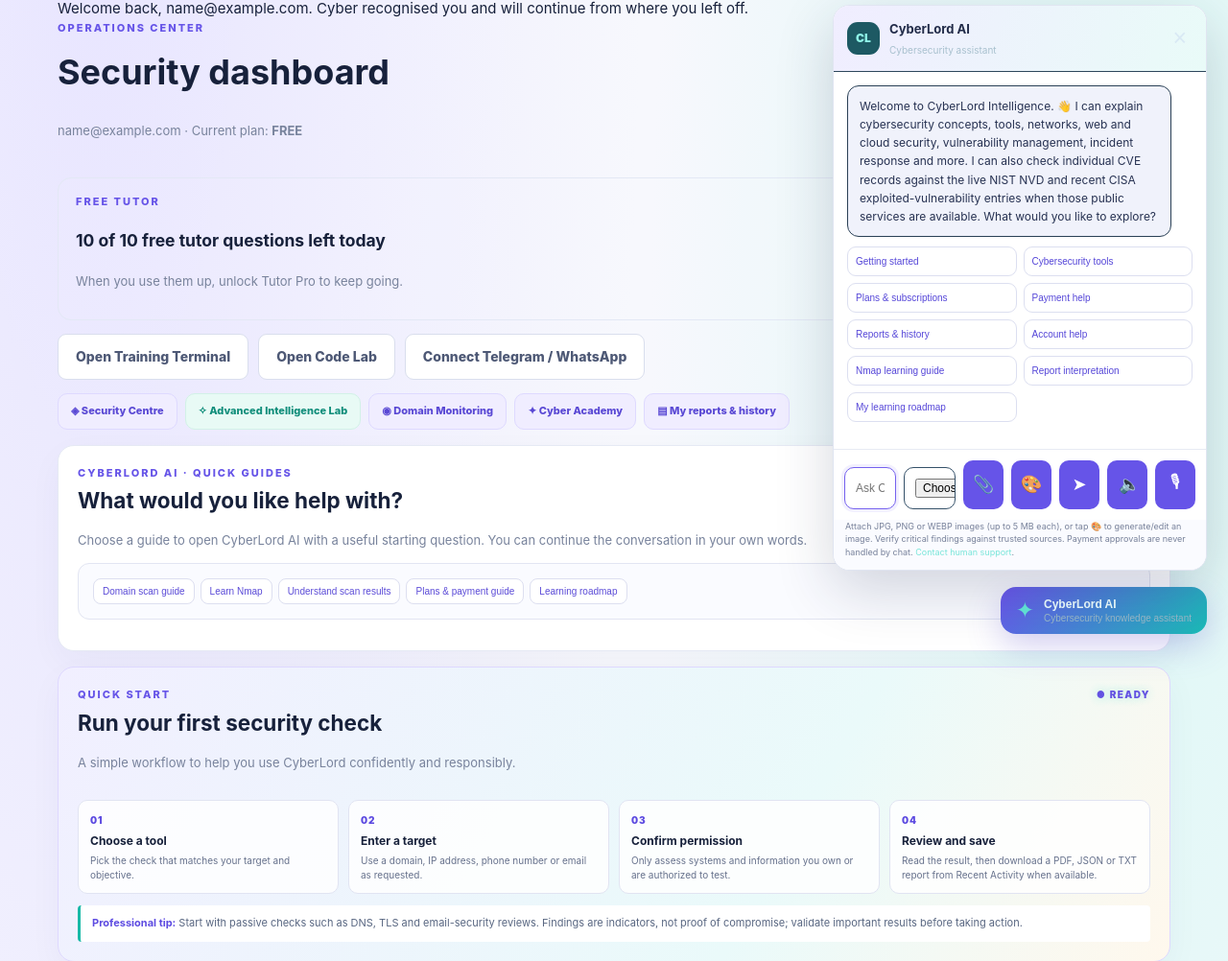
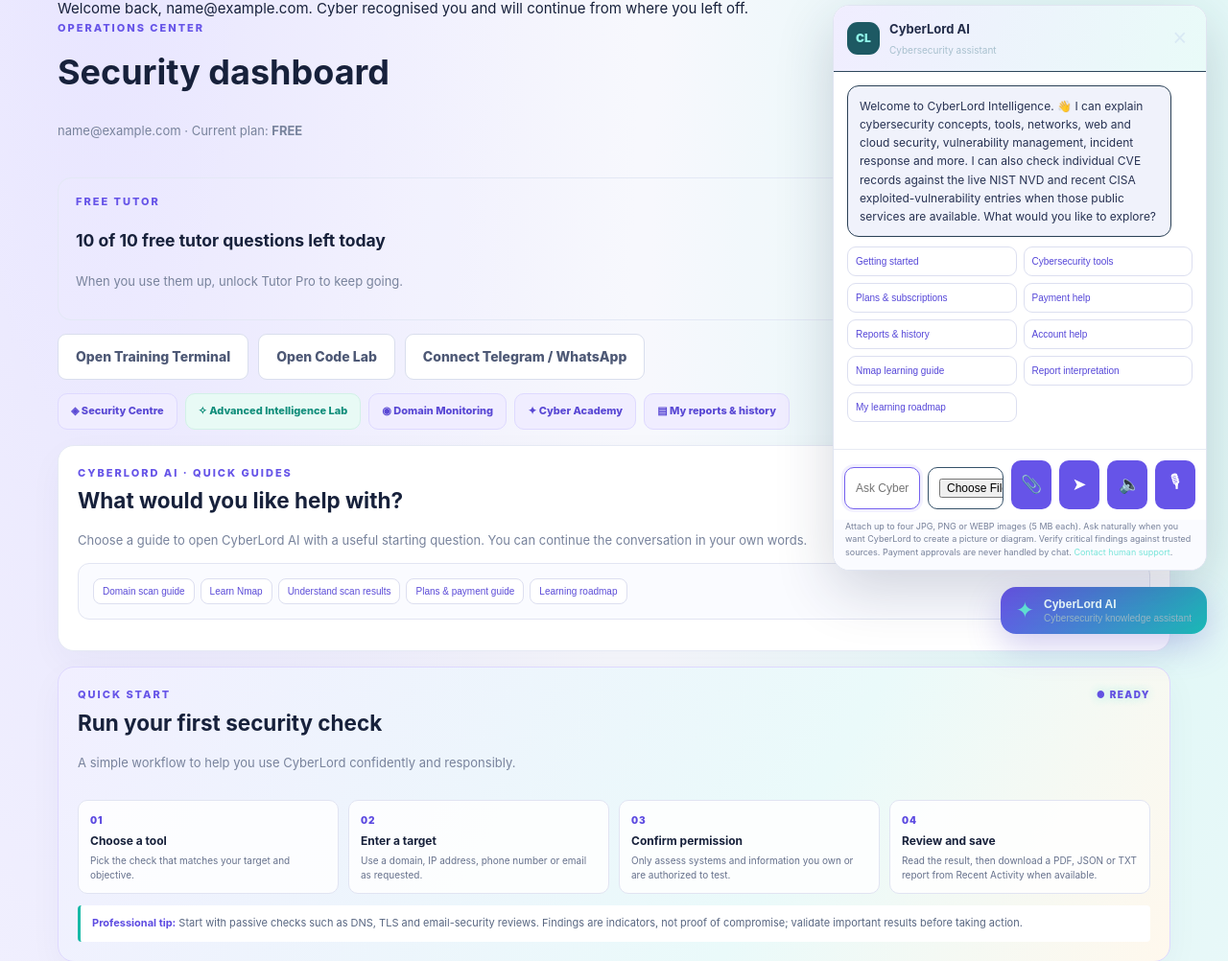
Before and after one commit to mic356/CyberLord-Domain-Intelligence-V2, a Flask app: page /dashboard in a window 1280 px wide, after a click that opens the changed part. Shown: the part 117-1119 px from the top of the page at 96% size. Run offline with Flask 3, Linux system fonts and the light colour scheme; the visitor is signed in with stand-in values (Sample User, id 1); data that the repository does not hold is empty; parts of the project's set-up code (start-up, migrations or seed data) failed here and were passed over; some libraries are stand-ins or nearby versions.

Commit message:
ugrade on cyberlord

```diff
--- a/static/app.js
+++ b/static/app.js
@@ -161,6 +161,23 @@ document.querySelectorAll(".tool-card").forEach(card=>{
     el.textContent=text;
     messagesEl.appendChild(el);if(role==="bot")linkify(el);scroll();return el;
   };
+  const renderGeneratedMedia=(data, target)=>{
+    (data.generated_files||[]).forEach(file=>{
+      const wrap=document.createElement("div"),a=document.createElement("a");
+      a.href="data:"+(file.mime_type||"application/octet-stream")+";base64,"+file.data;
+      a.download=file.filename||"cyberlord-file";a.textContent="⬇ Download "+(file.filename||"file");
+      a.className="cl-ai-image-download";wrap.appendChild(a);target.appendChild(wrap);
+    });
+    (data.generated_videos||[]).forEach(video=>{
+      const wrap=document.createElement("div"),el=document.createElement("video");
+      const src="data:"+(video.mime_type||"video/mp4")+";base64,"+video.data;
+      el.controls=true;el.preload="metadata";el.src=src;el.style.width="100%";el.style.maxWidth="560px";el.style.borderRadius="12px";
+      const dl=document.createElement("a");dl.href=src;dl.download=video.filename||"cyberlord-video.mp4";dl.textContent="Download video";dl.className="cl-ai-image-download";
+      wrap.appendChild(el);wrap.appendChild(dl);target.appendChild(wrap);
+    });
+    if(data.file_generation_note) bubble(data.file_generation_note,"bot");
+    if(data.video_generation_note) bubble(data.video_generation_note,"bot");
+  };
   const toggle=(show)=>{
     panel.hidden=!show;open.setAttribute("aria-expanded",String(show));
     if(show)input.focus();
@@ -188,6 +205,11 @@ document.querySelectorAll(".tool-card").forEach(card=>{
       pending.remove();
       if(!res.ok)throw new Error(data.error||"The assistant is temporarily unavailable.");
       bubble(data.reply,"bot");history.push({role:"assistant",content:data.reply});
+      if(data.image_generation_note) bubble(data.image_generation_note,"bot");
+      if(Array.isArray(data.generated_images)&&data.generated_images.length){
+        data.generated_images.forEach(im=>{const wrap=document.createElement("div");const src="data:"+(im.mime_type||"image/png")+";base64,"+im.data;const el=document.createElement("img");el.alt="Generated by CyberLord";el.src=src;el.style.maxWidth="100%";el.style.borderRadius="12px";const dl=document.createElement("a");dl.href=src;dl.download="cyberlord-generated-image.png";dl.textContent="Download image";dl.className="cl-ai-image-download";wrap.appendChild(el);wrap.appendChild(dl);messagesEl.appendChild(wrap);});
+      }
+      renderGeneratedMedia(data,messagesEl);
       if(Array.isArray(data.images)&&data.images.length){
         const grid=document.createElement("div");grid.className="cl-ai-images";
         data.images.forEach(img=>{
@@ -202,7 +224,6 @@ document.querySelectorAll(".tool-card").forEach(card=>{
   }
   const imageInput=document.getElementById("cl-ai-image");
   const attachBtn=document.getElementById("cl-ai-attach");
-  const generateBtn=document.getElementById("cl-ai-generate");
   let selectedImages=[];
   function readImages(files){
     return Promise.all(Array.from(files||[]).slice(0,4).map(file=>{
@@ -214,18 +235,6 @@ document.querySelectorAll(".tool-card").forEach(card=>{
   if(imageInput)imageInput.addEventListener("change",async()=>{
     try{selectedImages=await readImages(imageInput.files);attachBtn.textContent="📎 "+selectedImages.length;}
     catch(err){alert(err.message);selectedImages=[];}imageInput.value="";
-  });
-  if(generateBtn)generateBtn.addEventListener("click",async()=>{
-    const prompt=input.value.trim();if(!prompt){input.focus();return;}
-    generateBtn.disabled=true;const pending=bubble("Generating image…","bot");
-    try{
-      const res=await fetch("/api/ai-image",{method:"POST",headers:{"Content-Type":"application/json"},body:JSON.stringify({prompt:prompt,images:selectedImages})});
-      const data=await res.json();if(!res.ok)throw new Error(data.error||"Image generation failed.");
-      pending.textContent=data.text||"Your image is ready.";
-      (data.images||[]).forEach(im=>{const wrap=document.createElement("div");const src="data:"+(im.mime_type||"image/png")+";base64,"+im.data;const el=document.createElement("img");el.alt="Generated image";el.src=src;el.style.maxWidth="100%";el.style.borderRadius="12px";const dl=document.createElement("a");dl.href=src;dl.download="cyberlord-generated-image.png";dl.textContent="Download image";dl.className="cl-ai-image-download";wrap.appendChild(el);wrap.appendChild(dl);messagesEl.appendChild(wrap);});
-      input.value="";selectedImages=[];if(attachBtn)attachBtn.textContent="📎";
-    }catch(err){pending.textContent=err.message;}
-    finally{generateBtn.disabled=false;scroll();}
   });
   form.addEventListener("submit",e=>{e.preventDefault();const value=input.value;input.value="";const imgs=selectedImages;selectedImages=[];if(attachBtn)attachBtn.textContent="📎";send(value,imgs);});
   const launchQuestion=new URLSearchParams(window.location.search).get("ask");
@@ -241,7 +250,6 @@ document.querySelectorAll(".tool-card").forEach(card=>{
     const input=form.querySelector('input[type="text"]');
     const imageInput=form.querySelector(".tutor-image-input");
     const attachBtn=form.querySelector(".tutor-image-attach");
-    const generateBtn=form.querySelector(".tutor-image-generate");
     let selectedImages=[];
     function add(text,role){
       // Reuse the live voice bubble so a spoken question already shown
@@ -258,6 +266,11 @@ document.querySelectorAll(".tool-card").forEach(card=>{
       box.appendChild(el); box.scrollTop=box.scrollHeight;
       return el;
     }
+    function renderGeneratedMedia(data,target){
+      (data.generated_files||[]).forEach(file=>{const a=document.createElement("a");a.href="data:"+(file.mime_type||"application/octet-stream")+";base64,"+file.data;a.download=file.filename||"cyberlord-file";a.textContent="⬇ Download "+(file.filename||"file");a.className="cl-ai-image-download";target.appendChild(a);});
+      (data.generated_videos||[]).forEach(video=>{const wrap=document.createElement("div"),el=document.createElement("video"),src="data:"+(video.mime_type||"video/mp4")+";base64,"+video.data;el.controls=true;el.preload="metadata";el.src=src;el.style.width="100%";el.style.maxWidth="560px";el.style.borderRadius="12px";const a=document.createElement("a");a.href=src;a.download=video.filename||"cyberlord-video.mp4";a.textContent="Download video";a.className="cl-ai-image-download";wrap.appendChild(el);wrap.appendChild(a);target.appendChild(wrap);});
+      if(data.file_generation_note)add(data.file_generation_note,"bot");if(data.video_generation_note)add(data.video_generation_note,"bot");
+    }
     function readSelected(files){
       return Promise.all(Array.from(files||[]).slice(0,4).map(file=>{
         if(!/^image\/(png|jpeg|webp)$/.test(file.type)||file.size>5*1024*1024)throw new Error("Use JPG, PNG or WEBP images under 5 MB each.");
@@ -268,17 +281,6 @@ document.querySelectorAll(".tool-card").forEach(card=>{
       attachBtn.addEventListener("click",()=>imageInput.click());
       imageInput.addEventListener("change",async()=>{try{selectedImages=await readSelected(imageInput.files);attachBtn.textContent="📎 "+selectedImages.length;}catch(err){alert(err.message);selectedImages=[];}imageInput.value="";});
     }
-    if(generateBtn)generateBtn.addEventListener("click",async()=>{
-      const prompt=(input.value||"").trim();if(!prompt){input.focus();return;}
-      generateBtn.disabled=true;const pending=add("Generating image…","bot");
-      try{
-        const res=await fetch("/api/ai-image",{method:"POST",headers:{"Content-Type":"application/json"},body:JSON.stringify({prompt,images:selectedImages})});
-        const data=await res.json();if(!res.ok)throw new Error(data.error||"Image generation failed.");
-        pending.textContent=data.text||"Your image is ready.";
-        (data.images||[]).forEach(im=>{const wrap=document.createElement("div");const src="data:"+(im.mime_type||"image/png")+";base64,"+im.data;const pic=document.createElement("img");pic.alt="Generated image";pic.src=src;pic.style.maxWidth="100%";const dl=document.createElement("a");dl.href=src;dl.download="cyberlord-generated-image.png";dl.textContent="Download image";dl.className="cl-ai-image-download";wrap.appendChild(pic);wrap.appendChild(dl);box.appendChild(wrap);});
-        input.value="";selectedImages=[];if(attachBtn)attachBtn.textContent="📎 Image";
-      }catch(err){pending.textContent=err.message;}finally{generateBtn.disabled=false;box.scrollTop=box.scrollHeight;}
-    });
     form.addEventListener("submit",async e=>{
       e.preventDefault();
       let text=(input.value||"").trim();const images=selectedImages;selectedImages=[];if(attachBtn)attachBtn.textContent="📎 Image";
@@ -299,6 +301,9 @@ document.querySelectorAll(".tool-card").forEach(card=>{
           throw new Error(data.error||"The tutor is temporarily unavailable.");
         }
         add(data.reply,"bot");
+        if(data.image_generation_note) add(data.image_generation_note,"bot");
+        if(Array.isArray(data.generated_images)) data.generated_images.forEach(im=>{const wrap=document.createElement("div"),src="data:"+(im.mime_type||"image/png")+";base64,"+im.data,pic=document.createElement("img");pic.src=src;pic.alt="Generated by CyberLord Tutor";pic.style.maxWidth="100%";pic.style.borderRadius="12px";const dl=document.createElement("a");dl.href=src;dl.download="cyberlord-tutor-image.png";dl.textContent="Download image";dl.className="cl-ai-image-download";wrap.appendChild(pic);wrap.appendChild(dl);box.appendChild(wrap);});
+        renderGeneratedMedia(data,box);
       }catch(err){ pending.textContent=err.message||"Something went wrong. Please try again."; }
     });
   });
--- a/templates/academy_lesson.html
+++ b/templates/academy_lesson.html
@@ -12,7 +12,7 @@
 <p><a class="tutor-full-link" href="{{ url_for('tutor', lesson=lesson.slug) }}">Open full tutor →</a></p>
 <p class="muted">Stuck on this lesson? Ask here. The tutor only answers about this lesson.</p>
 <div class="tutor-messages" aria-live="polite"></div>
-<form class="tutor-form"><input type="text" placeholder="Ask about {{ lesson.title }}…" aria-label="Ask the tutor"><input type="file" class="tutor-image-input" accept="image/png,image/jpeg,image/webp" multiple hidden><button type="button" class="btn tutor-image-attach">📎 Image</button><button type="button" class="btn tutor-image-generate">🎨 Create</button><button class="btn primary" type="submit">Send</button><button type="button" class="btn voice-toggle" data-voice-toggle aria-pressed="false" aria-label="Listen to the tutor reply" title="Listen to the reply">🔈</button><button type="button" class="btn mic-btn" data-mic-btn aria-label="Press and hold to talk" title="Press and hold to talk — release to send">🎙</button></form><div class="tutor-lock" id="tutor-lock" hidden>
+<form class="tutor-form"><input type="text" placeholder="Ask about {{ lesson.title }}…" aria-label="Ask the tutor"><input type="file" class="tutor-image-input" accept="image/png,image/jpeg,image/webp" multiple hidden><button type="button" class="btn tutor-image-attach">📎 Image</button><button class="btn primary" type="submit">Send</button><button type="button" class="btn voice-toggle" data-voice-toggle aria-pressed="false" aria-label="Listen to the tutor reply" title="Listen to the reply">🔈</button><button type="button" class="btn mic-btn" data-mic-btn aria-label="Press and hold to talk" title="Press and hold to talk — release to send">🎙</button></form><div class="tutor-lock" id="tutor-lock" hidden>
 <h3>Free tutor limit reached</h3>
 <p>Unlock Tutor Pro (₦6,300 / 30 days, 4.50 USDT) to keep asking the tutor.</p>
 <a class="btn primary" href="{{ url_for('dashboard') }}#plans">Unlock Tutor Pro</a>
--- a/templates/dashboard.html
+++ b/templates/dashboard.html
@@ -95,8 +95,8 @@
       <button type="button" data-question="Create a beginner-friendly cybersecurity learning roadmap.">My learning roadmap</button>
     </div>
   </div>
-  <form class="cl-ai-compose" id="cl-ai-form"><input id="cl-ai-input" maxlength="1800" placeholder="Ask CyberLord anything…" autocomplete="off"><input type="file" id="cl-ai-image" accept="image/png,image/jpeg,image/webp" multiple hidden><button type="button" id="cl-ai-attach" aria-label="Attach image" title="Attach a picture">📎</button><button type="button" id="cl-ai-generate" title="Generate or edit an image">🎨</button><button type="submit" aria-label="Send message">➤</button><button type="button" class="voice-toggle" data-voice-toggle aria-pressed="false" aria-label="Listen to the AI reply" title="Listen to the reply">🔈</button><button type="button" class="mic-btn" data-mic-btn aria-label="Start voice input" title="Tap to speak; tap again to stop">🎙</button></form>
-  <div class="cl-ai-foot">Attach JPG, PNG or WEBP images (up to 5 MB each), or tap 🎨 to generate/edit an image. Verify critical findings against trusted sources. Payment approvals are never handled by chat. <a href="mailto:michaelelvistito@gmail.com">Contact human support</a>.</div>
+  <form class="cl-ai-compose" id="cl-ai-form"><input id="cl-ai-input" maxlength="1800" placeholder="Ask CyberLord anything…" autocomplete="off"><input type="file" id="cl-ai-image" accept="image/png,image/jpeg,image/webp" multiple hidden><button type="button" id="cl-ai-attach" aria-label="Attach image" title="Attach a picture">📎</button><button type="submit" aria-label="Send message">➤</button><button type="button" class="voice-toggle" data-voice-toggle aria-pressed="false" aria-label="Listen to the AI reply" title="Listen to the reply">🔈</button><button type="button" class="mic-btn" data-mic-btn aria-label="Start voice input" title="Tap to speak; tap again to stop">🎙</button></form>
+  <div class="cl-ai-foot">Attach up to four JPG, PNG or WEBP images (5 MB each). Ask naturally when you want CyberLord to create a picture or diagram. Verify critical findings against trusted sources. Payment approvals are never handled by chat. <a href="mailto:michaelelvistito@gmail.com">Contact human support</a>.</div>
 </aside>
 
 {% endblock %}
```
Also changed, not shown: templates/tutor.html (+17 -20 lines).
